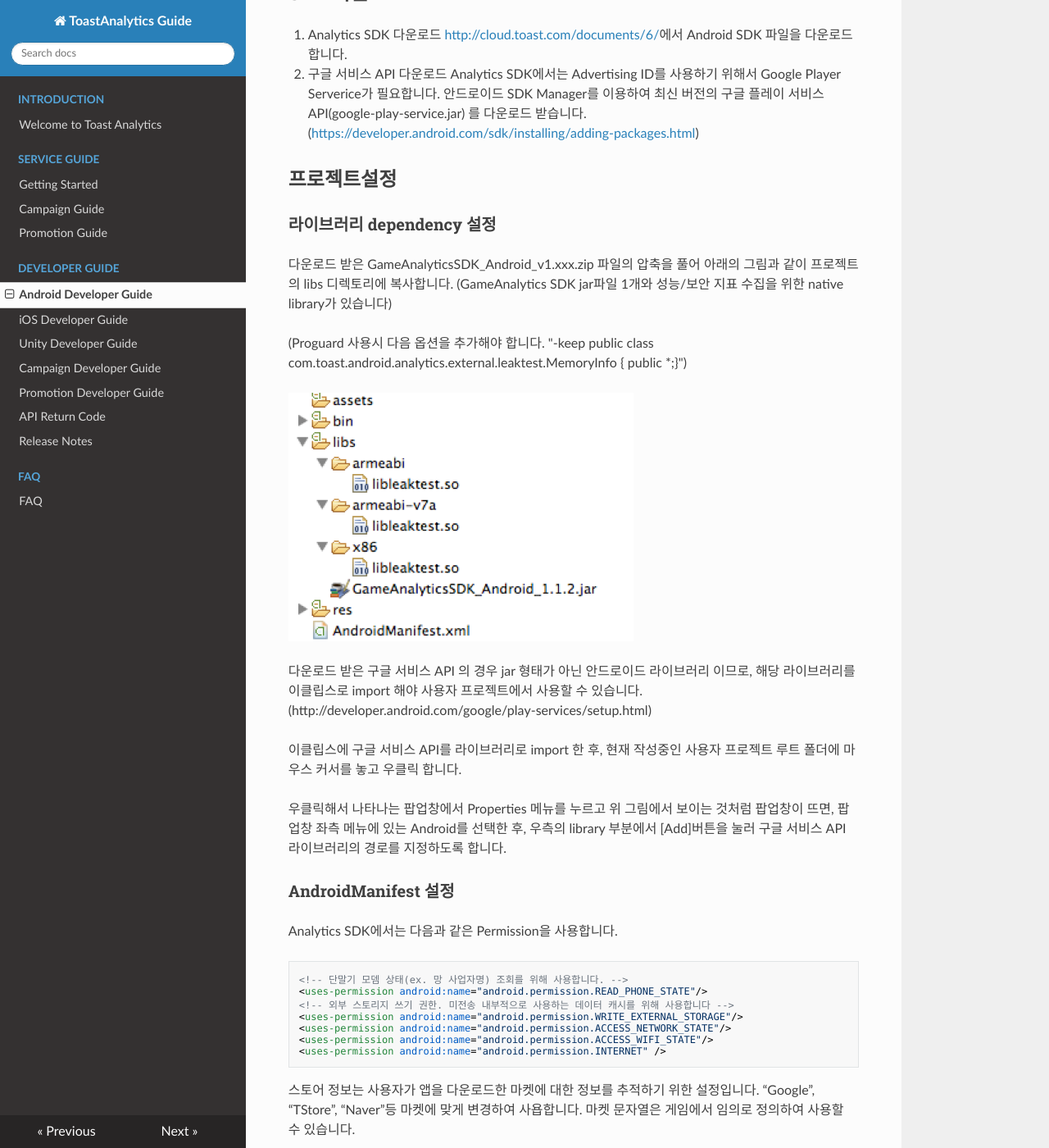
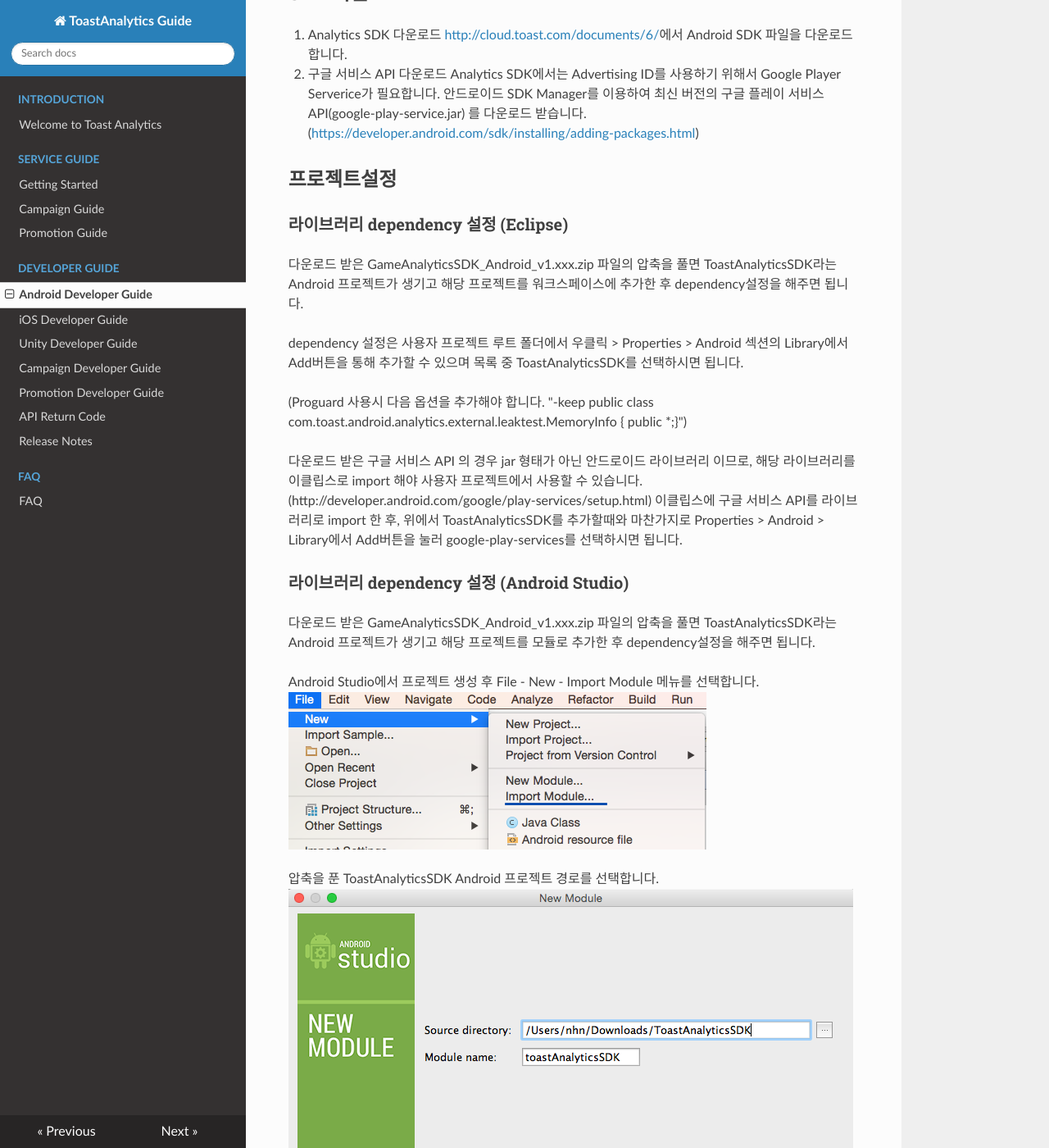
Before and after one commit to ToastAnalytics/ToastAnalytics, an MkDocs documentation site: the page built from docs/Developer/4. Android Developer Guide.md, in a window 1280 px wide and 1400 px high, scrolled down 423 px. Shown: the whole window at 82% size. Built offline with MkDocs 1.6.1, drawn with Linux system fonts in a browser that asks for light colours; nearby versions of some CDN libraries; old or Windows-style settings are respelled for this version of MkDocs; some of the changed text lies outside the part shown.

Commit message:
Update 4. Android Developer Guide.md

```diff
--- a/docs/Developer/4. Android Developer Guide.md
+++ b/docs/Developer/4. Android Developer Guide.md
@@ -20,19 +20,48 @@
 
 ## 프로젝트설정
 
-### 라이브러리 dependency 설정
-다운로드 받은 GameAnalyticsSDK_Android_v1.xxx.zip 파일의 압축을 풀어 아래의 그림과 같이 프로젝트의 libs 디렉토리에 복사합니다. (GameAnalytics SDK jar파일 1개와 성능/보안 지표 수집을 위한 native library가 있습니다)
+### 라이브러리 dependency 설정 (Eclipse)
+다운로드 받은 GameAnalyticsSDK_Android_v1.xxx.zip 파일의 압축을 풀면 ToastAnalyticsSDK라는 Android 프로젝트가 생기고 해당 프로젝트를 워크스페이스에 추가한 후 dependency설정을 해주면 됩니다.
+
+dependency 설정은 사용자 프로젝트 루트 폴더에서 우클릭 > Properties > Android 섹션의 Library에서 Add버튼을 통해 추가할 수 있으며 목록 중 ToastAnalyticsSDK를 선택하시면 됩니다.
 
 (Proguard 사용시 다음 옵션을 추가해야 합니다. "-keep public class com.toast.android.analytics.external.leaktest.MemoryInfo { public *;}")
 
-![Project Setting](https://raw.githubusercontent.com/ToastAnalytics/ToastAnalytics/master/docs/Developer/images/pg_aos_001.png)
-
 다운로드 받은 구글 서비스 API 의 경우 jar 형태가 아닌 안드로이드 라이브러리 이므로, 해당 라이브러리를 이클립스로 import 해야 사용자 프로젝트에서 사용할 수 있습니다.
 (http://developer.android.com/google/play-services/setup.html)
+이클립스에 구글 서비스 API를 라이브러리로 import 한 후, 위에서 ToastAnalyticsSDK를 추가할때와 마찬가지로 Properties > Android > Library에서 Add버튼을 눌러 google-play-services를 선택하시면 됩니다.
 
-이클립스에 구글 서비스 API를 라이브러리로 import 한 후, 현재 작성중인 사용자 프로젝트 루트 폴더에 마우스 커서를 놓고 우클릭 합니다.
 
-우클릭해서 나타나는 팝업창에서 Properties 메뉴를 누르고 위 그림에서 보이는 것처럼 팝업창이 뜨면, 팝업창 좌측 메뉴에 있는 Android를 선택한 후, 우측의 library 부분에서 [Add]버튼을 눌러 구글 서비스 API 라이브러리의 경로를 지정하도록 합니다.
+### 라이브러리 dependency 설정 (Android Studio)
+다운로드 받은 GameAnalyticsSDK_Android_v1.xxx.zip 파일의 압축을 풀면 ToastAnalyticsSDK라는 Android 프로젝트가 생기고 해당 프로젝트를 모듈로 추가한 후 dependency설정을 해주면 됩니다.
+
+Android Studio에서 프로젝트 생성 후 File - New - Import Module 메뉴를 선택합니다.
+![Import Module Step1](https://raw.githubusercontent.com/ToastAnalytics/ToastAnalytics/master/docs/Developer/images/pg_aos_003.png)
+
+압축을 푼 ToastAnalyticsSDK Android 프로젝트 경로를 선택합니다.
+![Import Module Step2](https://raw.githubusercontent.com/ToastAnalytics/ToastAnalytics/master/docs/Developer/images/pg_aos_004.png)
+
+적절한 옵션을 체크하고 다음으로 진행합니다. 일반적으로는 기본값을 사용합니다.
+![Import Module Step3](https://raw.githubusercontent.com/ToastAnalytics/ToastAnalytics/master/docs/Developer/images/pg_aos_005.png)
+
+
+모듈을 추가한 후 dependency를 설정해야 합니다.
+
+먼저 File 메뉴에서 Project Structure를 선택합니다.
+![Project Setting 1](https://raw.githubusercontent.com/ToastAnalytics/ToastAnalytics/master/docs/Developer/images/pg_aos_006.png)
+
+ToastAnalyticsSDK를 Module로 추가했기 때문에 Module dependency를 선택합니다.
+![Project Setting 2](https://raw.githubusercontent.com/ToastAnalytics/ToastAnalytics/master/docs/Developer/images/pg_aos_007.png)
+
+toastAnalyticsSDK를 선택하여 dependency를 추가합니다.
+![Project Setting 3](https://raw.githubusercontent.com/ToastAnalytics/ToastAnalytics/master/docs/Developer/images/pg_aos_008.png)
+
+google play service 라이브러리도 dependency를 추가해야 합니다.
+이미 프로젝트에 google play service가 추가되어 있다면 이 단계는 건너뛸 수 있습니다.
+![Project Setting 4](https://raw.githubusercontent.com/ToastAnalytics/ToastAnalytics/master/docs/Developer/images/pg_aos_009.png)
+
+google play service 버전은 환경에따라 다를 수 있습니다. Toast Analytics는 google play service 버전에 특별한 의존성은 없으니 각 프로젝트에 맞게 적절한 버전을 사용하면 됩니다.
+![Project Setting 5](https://raw.githubusercontent.com/ToastAnalytics/ToastAnalytics/master/docs/Developer/images/pg_aos_010.png)
 
 ### AndroidManifest 설정
 Analytics SDK에서는 다음과 같은 Permission을 사용합니다.
```
